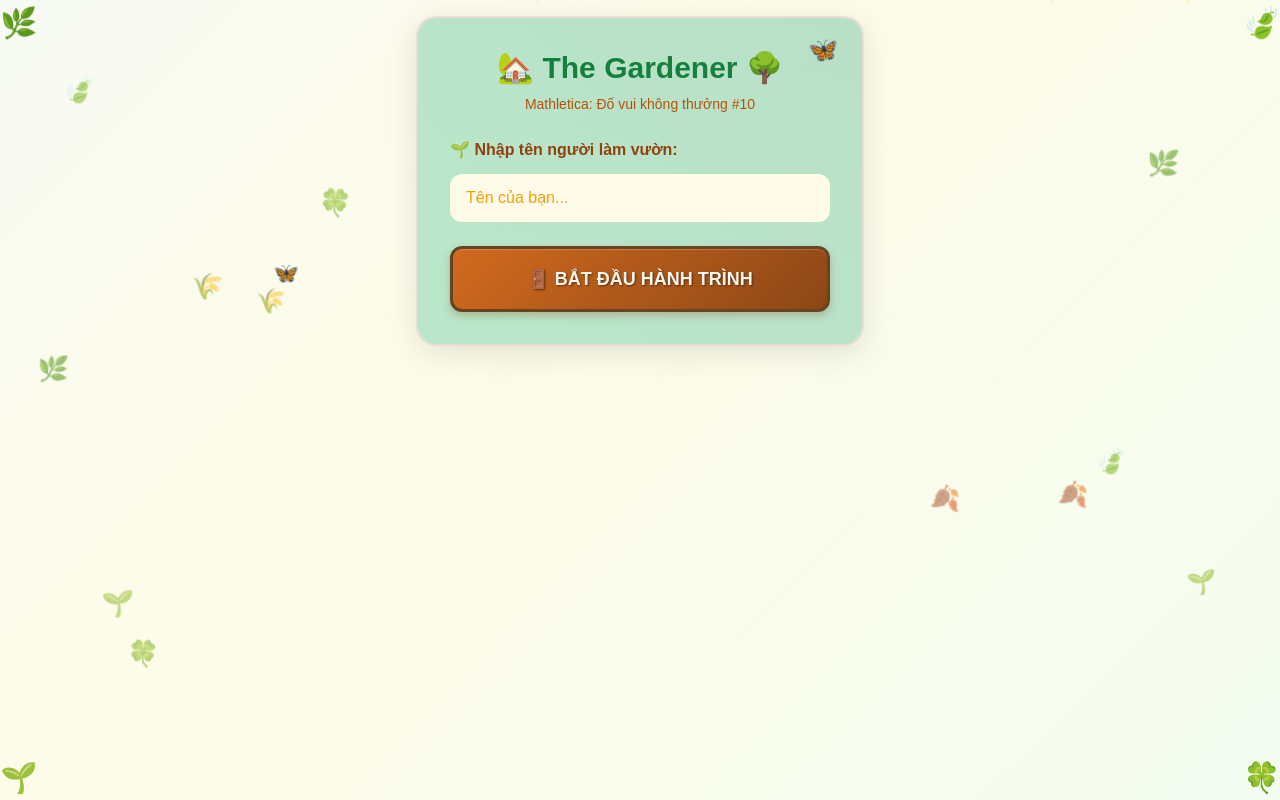
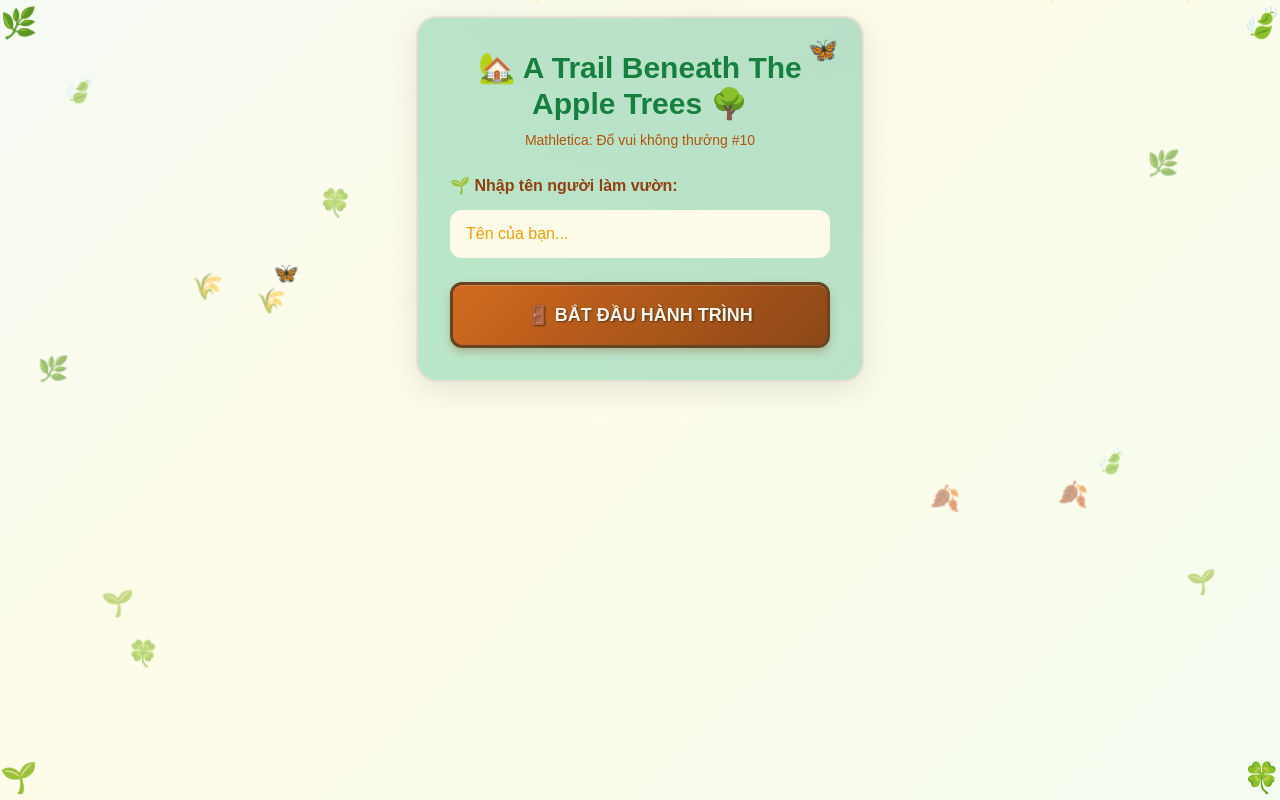
Before and after one commit to mathelis-clbtoanthptgd/MATHLETICA_10, a plain HTML site: page index.html in a window 1280 px wide. Drawn offline with nearby package versions, Linux system fonts and the light colour scheme.

Commit message:
Update index.html

```diff
--- a/index.html
+++ b/index.html
@@ -692,7 +692,7 @@
             <div class="nature-card p-8 max-w-md w-full text-center">
                 <div class="mb-6 relative">
                     <h1 class="title-font text-3xl text-green-700 mb-2 flex items-center justify-center gap-2">
-                        🏡 The Gardener 🌳
+                        🏡 A Trail Beneath The Apple Trees 🌳
                     </h1>
                     <p class="text-amber-700 text-sm font-medium">Mathletica: Đố vui không thưởng #10</p>
                     <div class="absolute -top-2 -right-2 text-2xl animate-bounce">🦋</div>
```
